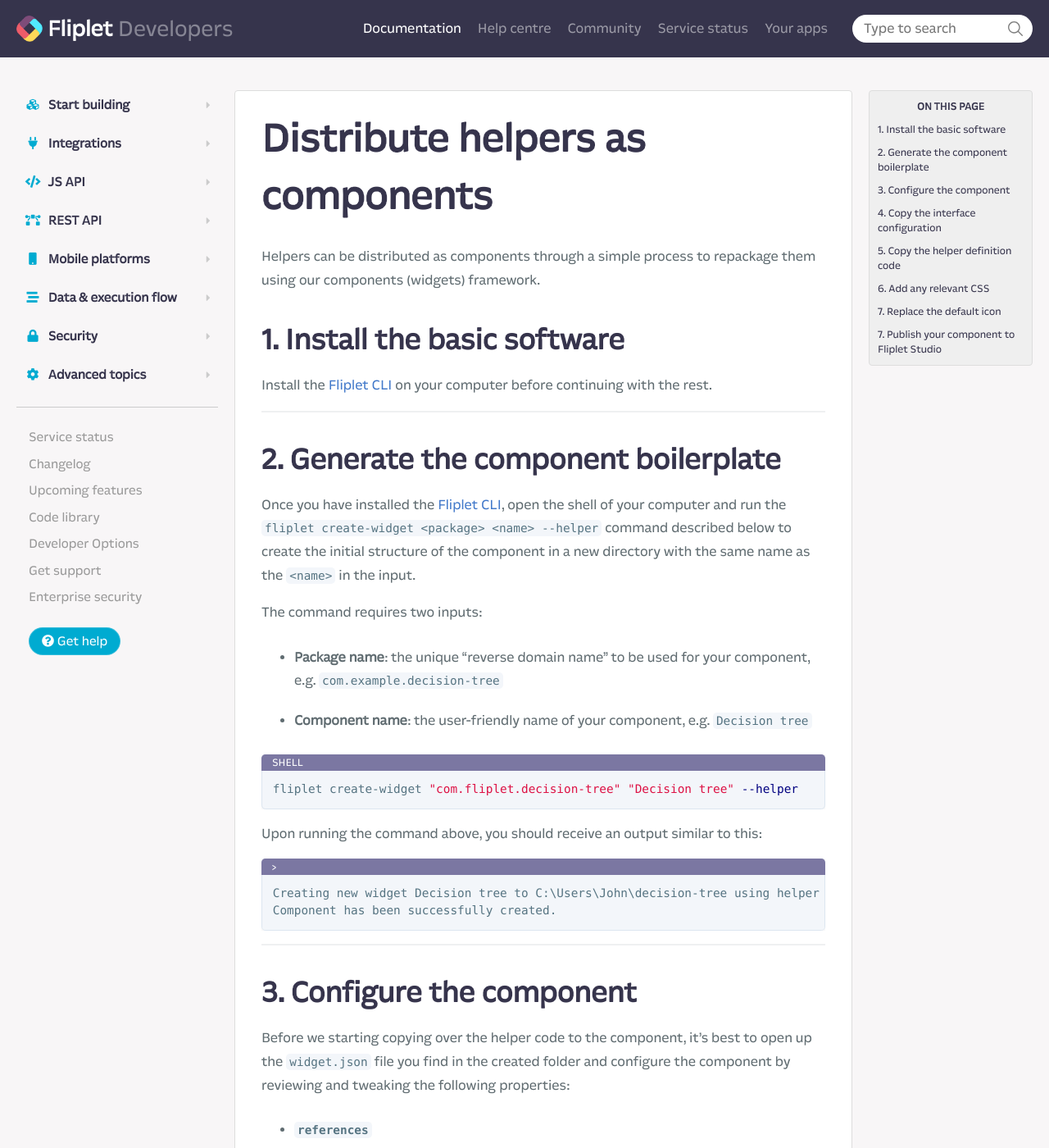
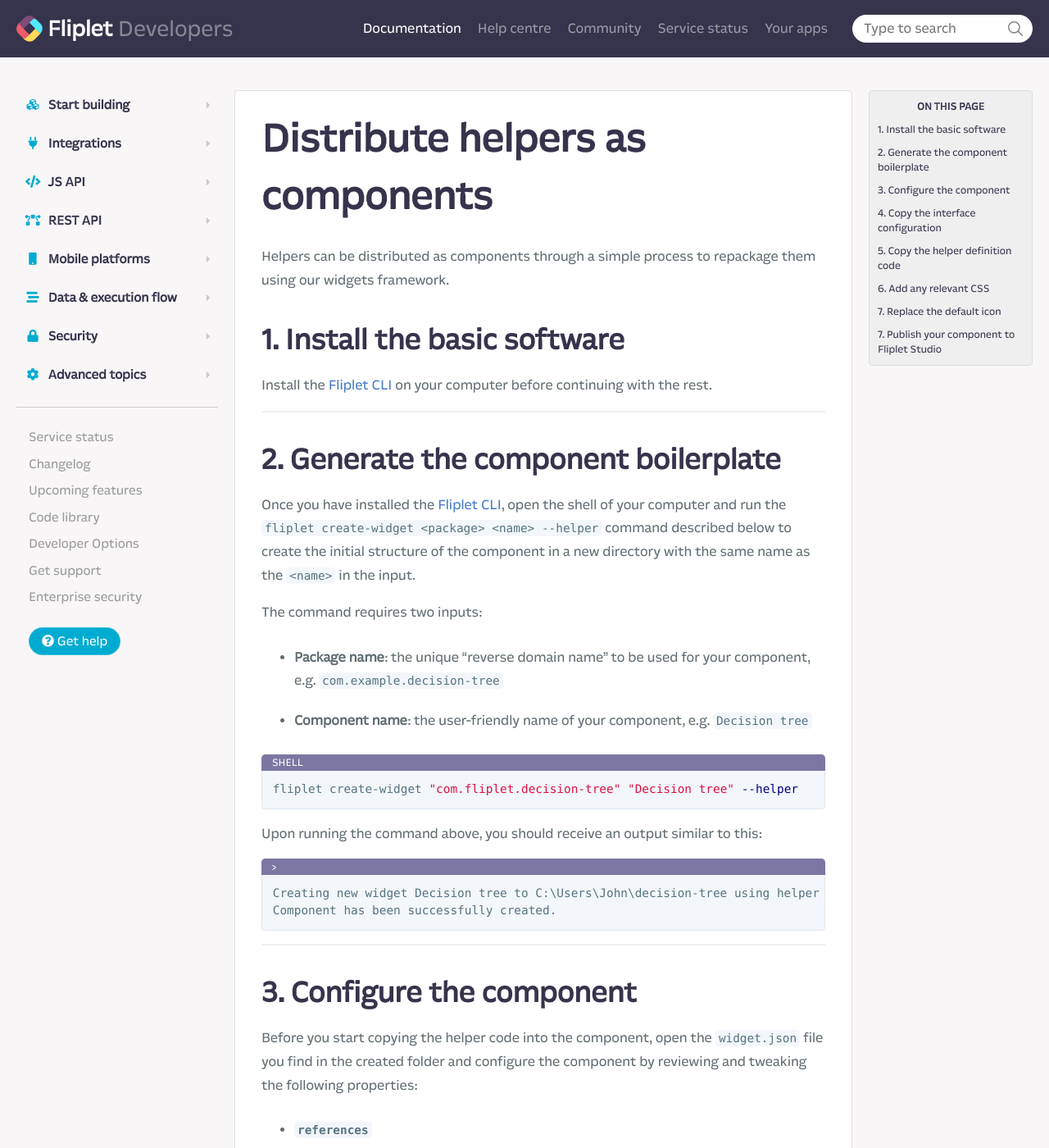
Before and after one commit to Fliplet/fliplet-cli, a Jekyll site: the page built from docs/API/helpers/components.md, in a window 1280 px wide and 1400 px high. Shown: the whole window at 82% size. Built offline with Jekyll 4.4.1, drawn with Linux system fonts in a browser that asks for light colours; nearby versions of some CDN libraries; our own code applies the rules of GitHub Pages for plain Markdown files; library files that are not in the unit come from our copies; comment, search, counter and statistics services are not loaded; a style sheet for code colours, icons or effects is not loaded; some of the changed text lies outside the part shown.

Commit message:
copy updates

```diff
--- a/docs/API/helpers/components.md
+++ b/docs/API/helpers/components.md
@@ -1,6 +1,6 @@
 # Distribute helpers as components
 
-Helpers can be distributed as components through a simple process to repackage them using our components (widgets) framework.
+Helpers can be distributed as components through a simple process to repackage them using our widgets framework.
 
 ## 1. Install the basic software
 
@@ -32,7 +32,7 @@
 
 ## 3. Configure the component
 
-Before we starting copying over the helper code to the component, it's best to open up the `widget.json` file you find in the created folder and configure the component by reviewing and tweaking the following properties:
+Before you start copying the helper code into the component, open the `widget.json` file you find in the created folder and configure the component by reviewing and tweaking the following properties:
 
 - **`references`**
   - This array property should list all [references](/components/Definition.html#references) between the fields used in your helper and Fliplet entities such as a **Data Source ID**, a **Screen ID** or a **Media File ID**. Furthermore, **views should be listed here as well** using the `richContent` reference type.
```
Also changed, not shown: other parts of docs/API/helpers/components.md (+1 -1 lines).
